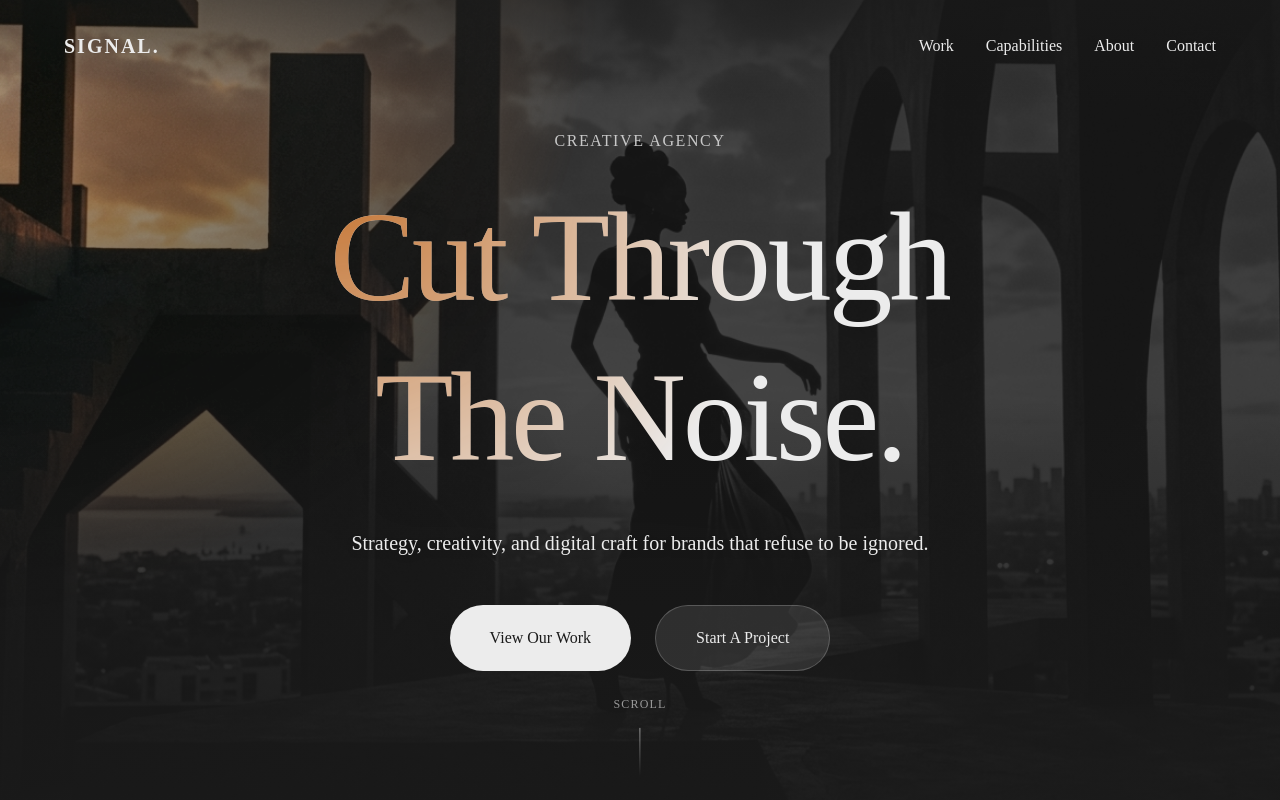
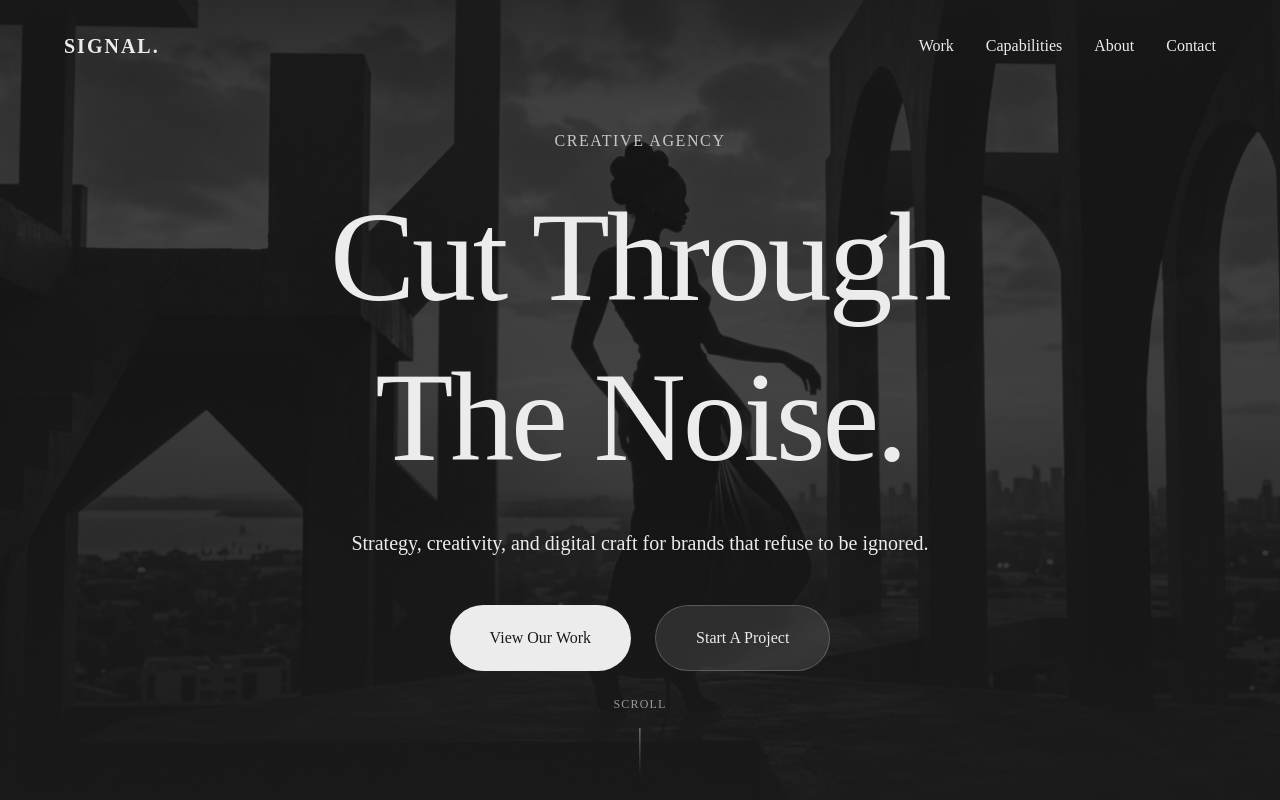
Before and after one commit to khalidbuilds4u/Digital-Marketing-portfolio, a Next.js app: page / in a window 1280 px wide. Shown: the top 800 px of the page. Built offline with nearby package versions, Linux system fonts and the light colour scheme.

Commit message:
Remove flashlight effect from hero section

```diff
--- a/src/components/Hero.tsx
+++ b/src/components/Hero.tsx
@@ -22,14 +22,6 @@ export default function Hero() {
   const mouseX = useMotionValue(0);
   const mouseY = useMotionValue(0);
 
-  // Raw pixel coordinates for the text mask
-  const textMouseX = useMotionValue(0);
-  const textMouseY = useMotionValue(0);
-
-  // Raw pixel coordinates for the background mask
-  const bgMouseX = useMotionValue(0);
-  const bgMouseY = useMotionValue(0);
-
   useEffect(() => {
     const handleMouseMove = (e: MouseEvent) => {
       const { innerWidth, innerHeight } = window;
@@ -38,22 +30,11 @@ export default function Hero() {
       const y = (e.clientY / innerHeight - 0.5) * 2;
       mouseX.set(x);
       mouseY.set(y);
-
-      // Set raw pixels for the background (relative to viewport)
-      bgMouseX.set(e.clientX);
-      bgMouseY.set(e.clientY);
-
-      // Set raw pixels relative to the text container for the text mask
-      if (textRef.current) {
-        const rect = textRef.current.getBoundingClientRect();
-        textMouseX.set(e.clientX - rect.left);
-        textMouseY.set(e.clientY - rect.top);
-      }
     };
 
     window.addEventListener("mousemove", handleMouseMove);
     return () => window.removeEventListener("mousemove", handleMouseMove);
-  }, [mouseX, mouseY, textMouseX, textMouseY, bgMouseX, bgMouseY]);
+  }, [mouseX, mouseY]);
 
   // Smooth the mouse values
   const springConfig = { damping: 30, stiffness: 100, mass: 1 };
@@ -63,10 +44,6 @@ export default function Hero() {
   // Transform subtle movement (moving opposite to mouse gives a 3D window effect)
   const xMove = useTransform(smoothX, [-1, 1], ["2%", "-2%"]);
   const yMove = useTransform(smoothY, [-1, 1], ["2%", "-2%"]);
-
-  // Spotlight mask templates
-  const textMask = useMotionTemplate`radial-gradient(450px circle at ${textMouseX}px ${textMouseY}px, black 0%, transparent 100%)`;
-  const bgMask = useMotionTemplate`radial-gradient(600px circle at ${bgMouseX}px ${bgMouseY}px, black 0%, transparent 100%)`;
 
   const titleLines = ["Cut Through", "The Noise."];
 
@@ -93,21 +70,6 @@ export default function Hero() {
             className="object-cover opacity-40 sm:opacity-20 sm:grayscale"
             sizes="100vw"
           />
-
-          {/* Bright Spotlight Image */}
-          <motion.div
-            className="absolute inset-0 hidden sm:block [@media(pointer:coarse)]:hidden"
-            style={{ maskImage: bgMask, WebkitMaskImage: bgMask }}
-          >
-            <Image
-              src="/assets/images/hero-1.jpg"
-              alt="Signal Agency Hero Bright"
-              fill
-              priority
-              className="object-cover opacity-80"
-              sizes="100vw"
-            />
-          </motion.div>
         </motion.div>
         {/* Gradient overlays for better text readability at top and bottom */}
         <div className="absolute inset-0 bg-gradient-to-t from-[var(--color-bg-dark)] via-transparent to-transparent opacity-80" />
@@ -130,7 +92,7 @@ export default function Hero() {
           {/* Base Text Layer */}
           <motion.h1
             style={{ opacity: opacityText }}
-            className="text-[var(--color-text-light)] drop-shadow-2xl mix-blend-overlay"
+            className="text-[var(--color-text-light)] drop-shadow-2xl"
           >
             {titleLines.map((line, index) => (
               <span key={index} className="block overflow-hidden">
@@ -150,32 +112,6 @@ export default function Hero() {
             ))}
           </motion.h1>
 
-          {/* Spotlight Effect Layer */}
-          <motion.h1
-            style={{
-              opacity: opacityText,
-              maskImage: textMask,
-              WebkitMaskImage: textMask
-            }}
-            className="absolute inset-0 text-[var(--color-accent)] drop-shadow-2xl pointer-events-none hidden sm:block [@media(pointer:coarse)]:hidden"
-          >
-            {titleLines.map((line, index) => (
-              <span key={index} className="block overflow-hidden">
-                <motion.span
-                  className="block"
-                  initial={{ y: "120%" }}
-                  animate={{ y: "0%" }}
-                  transition={{
-                    duration: 1.2,
-                    ease: [0.16, 1, 0.3, 1],
-                    delay: 0.3 + index * 0.15,
-                  }}
-                >
-                  {line}
-                </motion.span>
-              </span>
-            ))}
-          </motion.h1>
         </div>
 
         <motion.p
```
